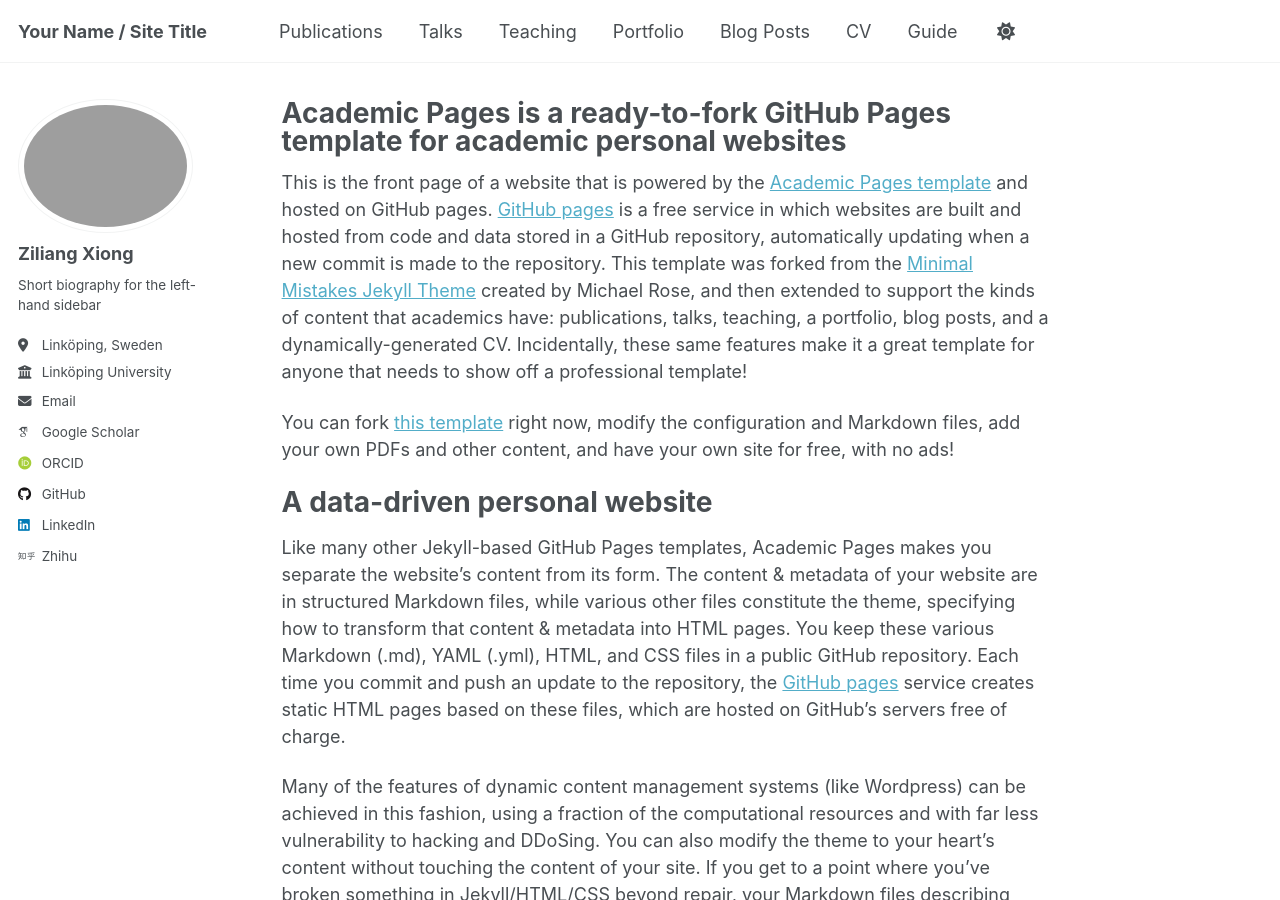
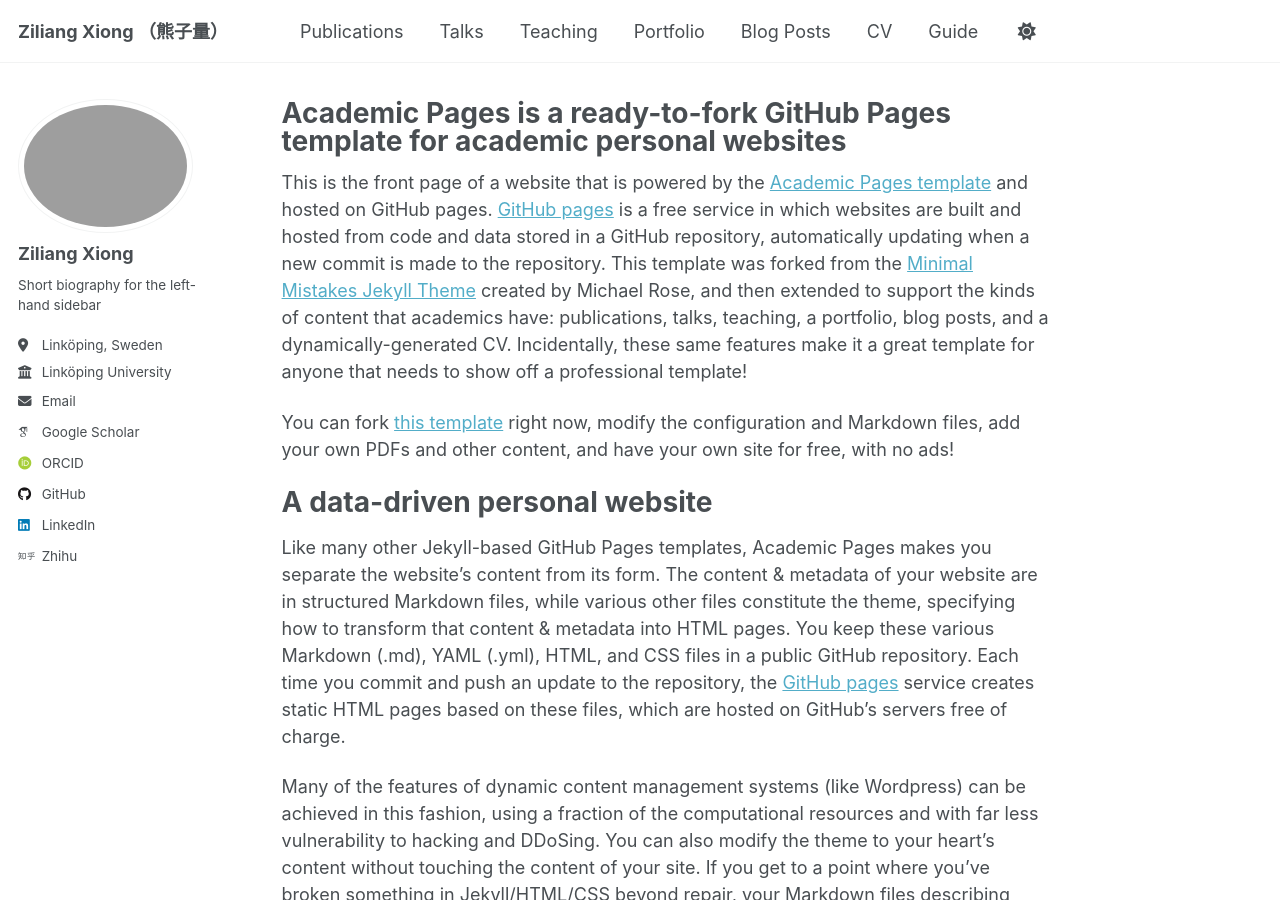
Before and after one commit to XZLeo/app, a Jekyll site: the page built from _pages/about.md, in a window 1280 px wide and 900 px high. Built offline with Jekyll 4.4.1, drawn with Linux system fonts in a browser that asks for light colours; some web fonts are replaced; a script that is not in the unit is left out; a file with an impossible date is left out.

Commit message:
fix the url

```diff
--- a/_config.yml
+++ b/_config.yml
@@ -9,12 +9,12 @@
 # Basic Site Settings
 locale                   : "en-US"
 site_theme               : "default"
-title                    : "Your Name / Site Title"
+title                    : "Ziliang Xiong （熊子量）"
 title_separator          : "-"
 name                     : &name "Your Name"
 description              : &description "personal description"
-url                      : https://academicpages.github.io # the base hostname & protocol for your site e.g. "https://[your GitHub username].github.io" or if you already have some other page hosted on Github then use "https://[your GitHub username].github.io/[Your Repo Name]"
-baseurl                  : "" # the subpath of your site, e.g. "/blog"
+url                      : https://xzleo.github.io # the base hostname & protocol for your site e.g. "https://[your GitHub username].github.io" or if you already have some other page hosted on Github then use "https://[your GitHub username].github.io/[Your Repo Name]"
+baseurl                  : "/app" # the subpath of your site, e.g. "/blog"
 repository               : "academicpages/academicpages.github.io"
 
 # Site Author - The following control what appear as part of the author content on the side bar.
```
